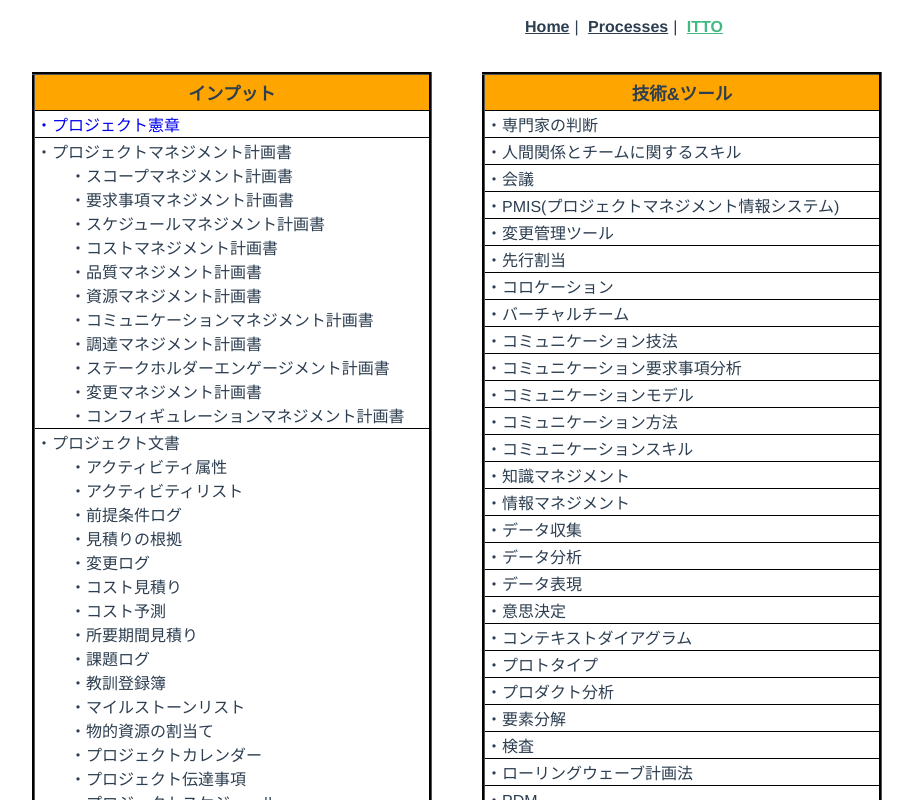
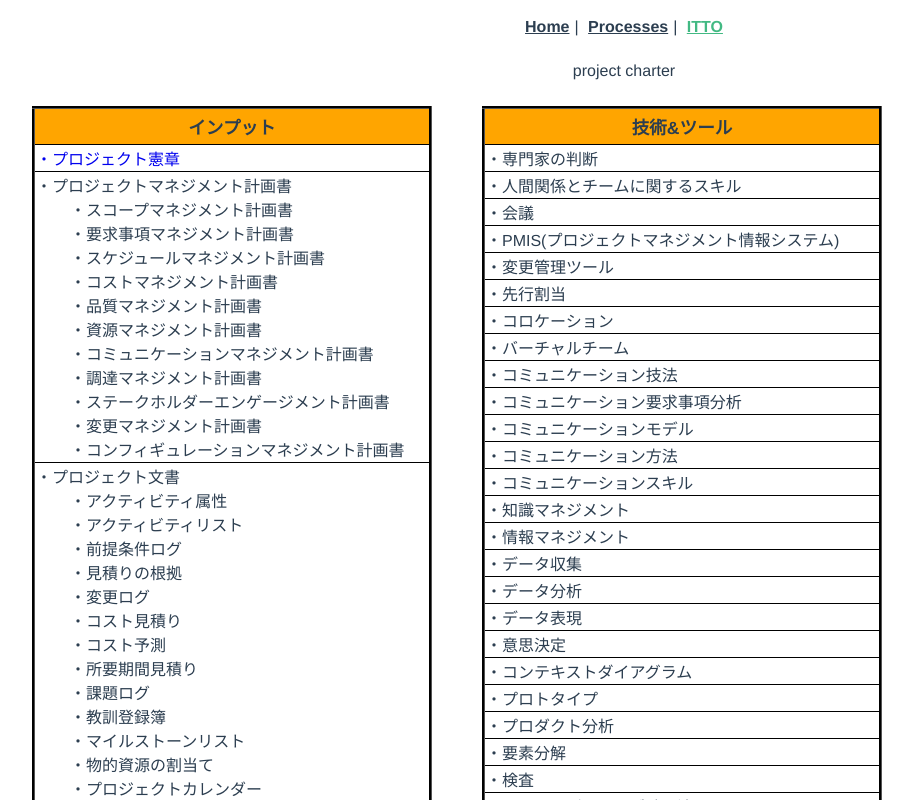
Before and after one commit to codesmith/pmbok-process, a Vue app: page /itto in a window 1280 px wide. Shown: the top 800 px of the page, without its empty margins (16-929 px from the left). Built offline with nearby package versions, Linux system fonts and the light colour scheme.

Commit message:
Vuexのstoreから値を取ってこれることの確認

```diff
--- a/src/store/index.js
+++ b/src/store/index.js
@@ -4,12 +4,14 @@ import router from '../router';
 
 Vue.use(Vuex);
 
+
+
 export default new Vuex.Store({
   state: {
-    idToken: null,
+    inputsTableElements: "project charter",
   },
   getters: {
-    idToken: state => state.idToken,
+    inputsTableElements: state => state.inputsTableElements,
   },
   mutations: {
     updateIdToken(state, idToken) {
--- a/src/views/Itto.vue
+++ b/src/views/Itto.vue
@@ -1,6 +1,7 @@
 <template>
   <div class="itto">
     <p>{{$route.params.value}}</p>
+    <p>{{inputsTableElements}}</p>
     <InputsTable></InputsTable>
     <TandtTable></TandtTable>
     <OutputsTable></OutputsTable>
@@ -16,6 +17,11 @@ export default {
   props: {
     msg: String
   },
+  computed: {
+    inputsTableElements() {
+      return this.$store.state.inputsTableElements;
+    }
+  },
   components: {
     InputsTable,
     OutputsTable,
```
